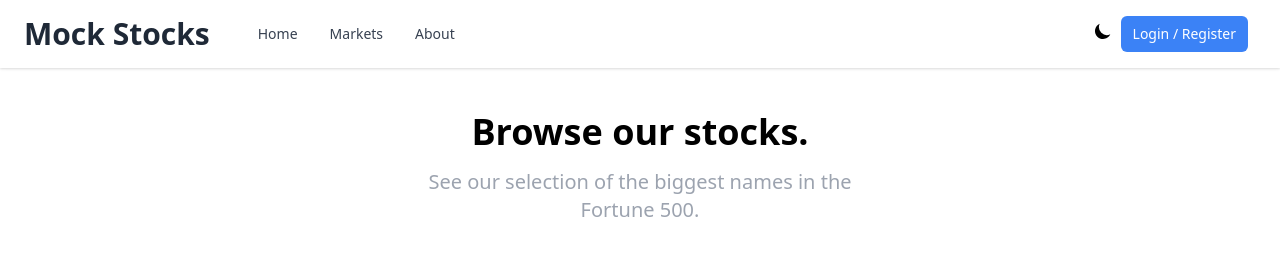
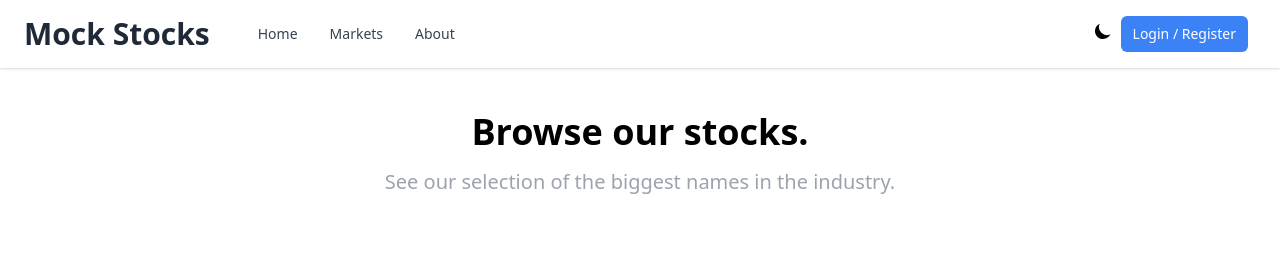
Before and after one commit to jackytea/mock-stocks, a React (Create React App) app in the folder frontend/: page /markets in a window 1280 px wide. Shown: the top 274 px of the page. Built offline with nearby package versions, Linux system fonts and the light colour scheme; no server answers; what tailwindcss-font-inter would draw is missing.

Commit message:
change text for markets header

```diff
--- a/frontend/src/components/Markets/TopInfoSection/TopInfoSection.js
+++ b/frontend/src/components/Markets/TopInfoSection/TopInfoSection.js
@@ -9,8 +9,8 @@ const TopInfoSection = () => {
             Browse our stocks.
           </span>
         </h2>
-        <p className="text-xl mt-4 max-w-md mx-auto text-gray-400">
-          See our selection of the biggest names in the Fortune 500.
+        <p className="text-xl mt-4 max-w-full mx-auto text-gray-400">
+          See our selection of the biggest names in the industry.
         </p>
       </div>
     </div>
```
